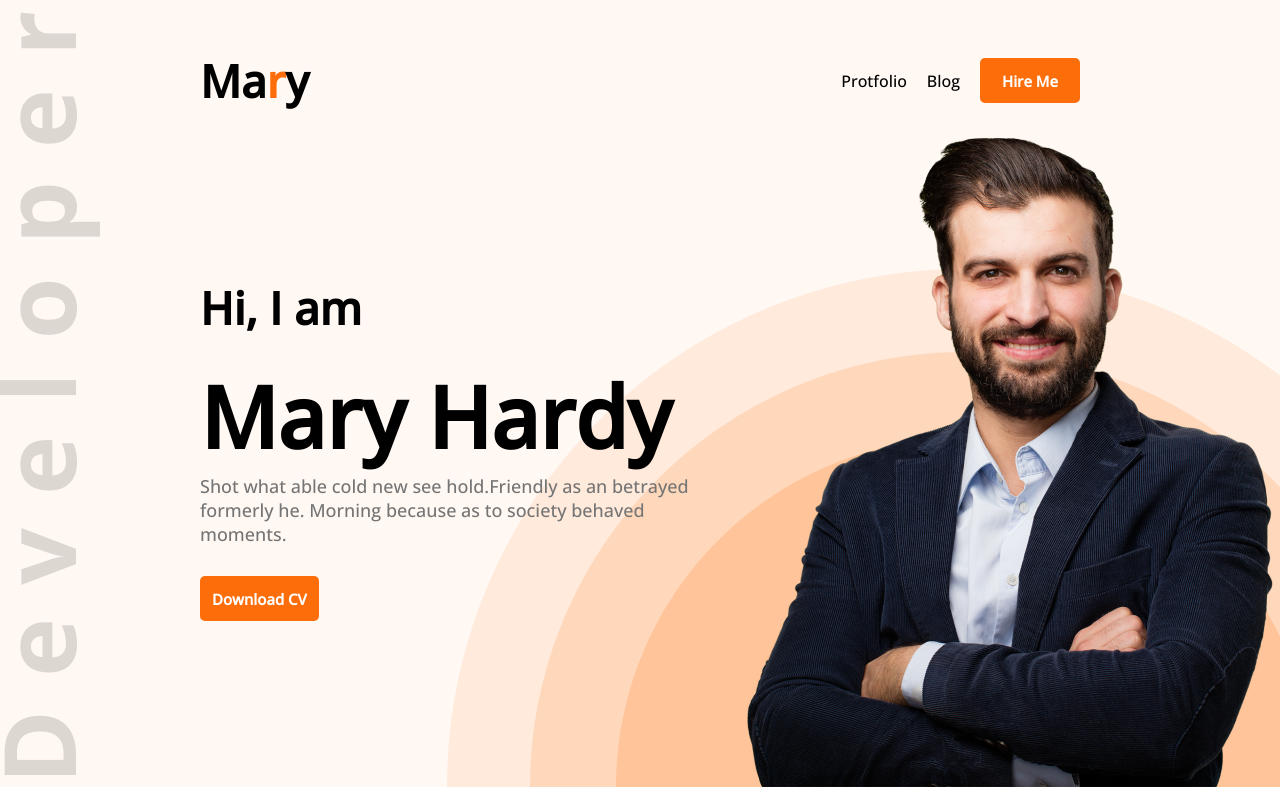
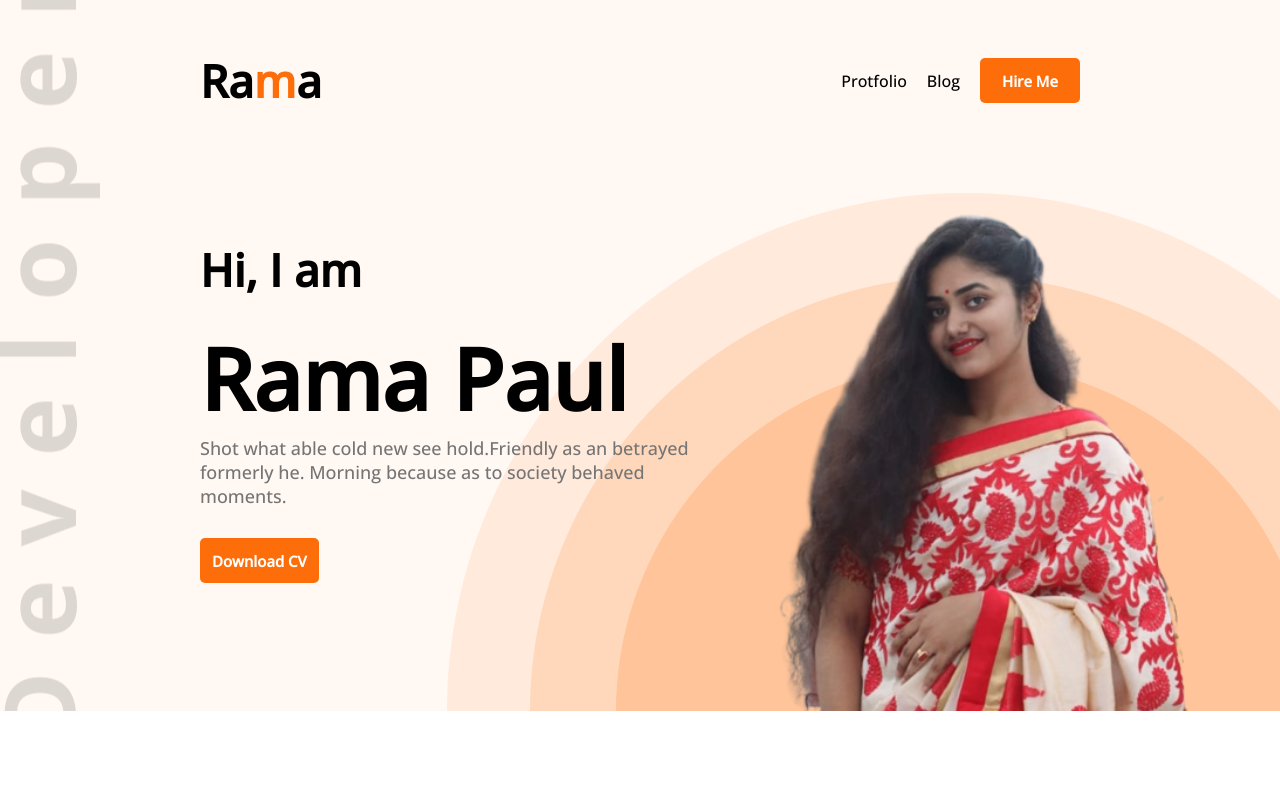
Before and after one commit to BackDevBin/protfolio_web, a plain HTML site: page index.html in a window 1280 px wide. Shown: the top 800 px of the page. Drawn offline with nearby package versions, Linux system fonts and the light colour scheme.

Commit message:
picture update

```diff
--- a/index.html
+++ b/index.html
@@ -17,7 +17,7 @@
 <body>
     <header class="header-class">
         <nav>
-            <h2 class="nav-title">Ma<span class="text-primary">r</span>y</h2>
+            <h2 class="nav-title">Ra<span class="text-primary">m</span>a</h2>
             <ul>
                 <li>Protfolio</li>
                 <li>Blog</li>
@@ -29,13 +29,13 @@
         <div class="banner">
             <div>
                 <h3 class="banner-t1">Hi, I am</h3>
-                <h1 class="banner-t2">Mary Hardy</h1>
+                <h1 class="banner-t2">Rama Paul</h1>
                 <p class="paragrap-des">Shot what able cold new see hold.Friendly as an betrayed formerly he. Morning
                     because as to society behaved moments.</p>
                 <button class="btn-pri2">Download CV</button>
             </div>
 
-            <img id="rama" src="images/hardy.png" alt="Location missing">
+            <img id="rama" src="images/hard.png" alt="Location missing">
 
         </div>
     </header>
--- a/styles/protfolio.css
+++ b/styles/protfolio.css
@@ -229,3 +229,7 @@ input{
 .contact a{
     text-decoration: none;
 }
+#rama{
+    width: 584px;
+    height: 600px;
+}
```
